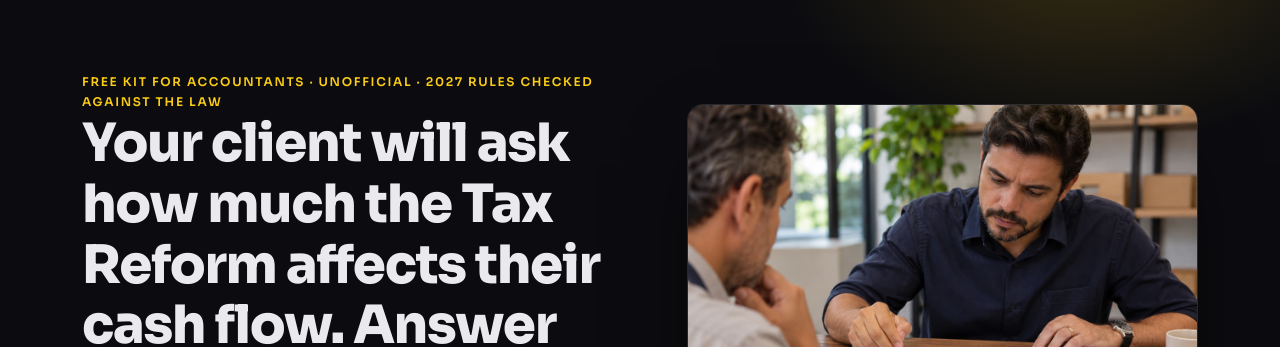
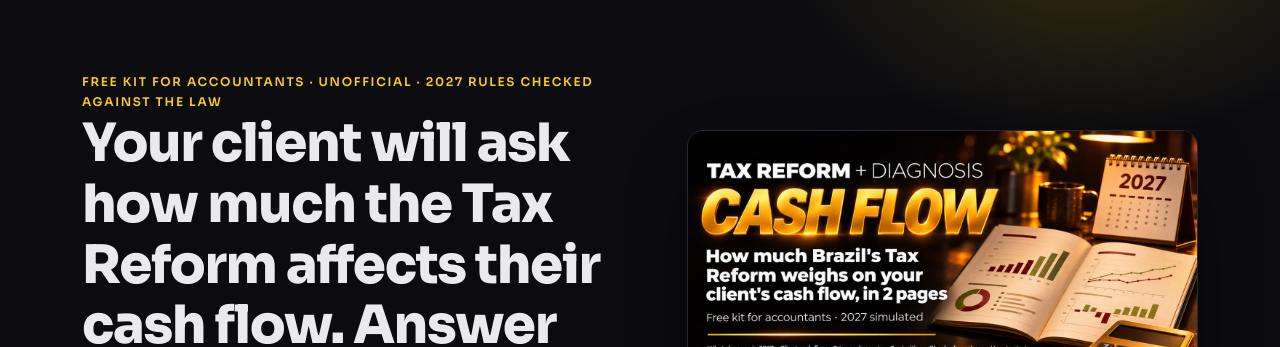
Before and after one commit to inematds/contabilidade2027, a plain HTML site: page guia/en/index.html in a window 1280 px wide. Shown: the part 63-410 px from the top of the page. Drawn offline with Linux system fonts and the light colour scheme.

Commit message:
guias: banner em cima (ao lado da manchete) e foto embaixo, nos 4 kits e 3 idiomas
Co-Authored-By: Claude Opus 5.5 <noreply@anthropic.com>

```diff
--- a/guia/en/index.html
+++ b/guia/en/index.html
@@ -153,10 +153,10 @@
   @media(max-width:600px){.tbl thead{display:none} .tbl tr{display:block;border-bottom:1px solid var(--line);padding:6px 0} .tbl tr:last-child{border-bottom:none} .tbl td{display:block;border:none;padding:4px 14px}}
 </style>
 <style>
-  .hero .wrap.hero2{grid-template-columns:1.05fr .95fr;grid-template-areas:"top f1" "bot f2";column-gap:40px;row-gap:28px;align-items:center}
+  .hero .wrap.hero2{grid-template-columns:1.05fr .95fr;grid-template-areas:"top f2" "bot f1";column-gap:40px;row-gap:28px;align-items:center}
   .hero2 .h-top{grid-area:top}.hero2 .h-bot{grid-area:bot}.hero2 .f1{grid-area:f1}.hero2 .f2{grid-area:f2}
   .hero2 .h-bot p.lead{margin-top:0}
-  @media(max-width:780px){.hero .wrap.hero2{grid-template-columns:1fr;grid-template-areas:"top" "f1" "bot" "f2"}}
+  @media(max-width:780px){.hero .wrap.hero2{grid-template-columns:1fr;grid-template-areas:"top" "f2" "bot" "f1"}}
   .rel{background:var(--card);border:1px solid var(--line);border-radius:14px;padding:18px 20px;font-size:.93rem}
   .rel h4{font-family:Sora;font-size:.95rem;margin:.9em 0 .3em}
   .rel h4:first-child{margin-top:0}
```
Also changed, not shown: guia/es/index.html (+2 -2 lines), guia/index.html (+2 -2 lines), guia/painel/en/index.html (+2 -2 lines), guia/painel/es/index.html (+2 -2 lines), guia/painel/index.html (+2 -2 lines), guia/preco-certo/en/index.html (+2 -2 lines), guia/preco-certo/es/index.html (+2 -2 lines), guia/preco-certo/index.html (+2 -2 lines), guia/reforma-pronta/en/index.html (+2 -2 lines), guia/reforma-pronta/es/index.html (+2 -2 lines), guia/reforma-pronta/index.html (+2 -2 lines).
